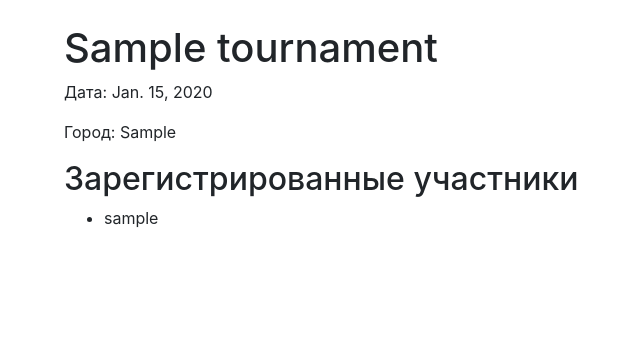
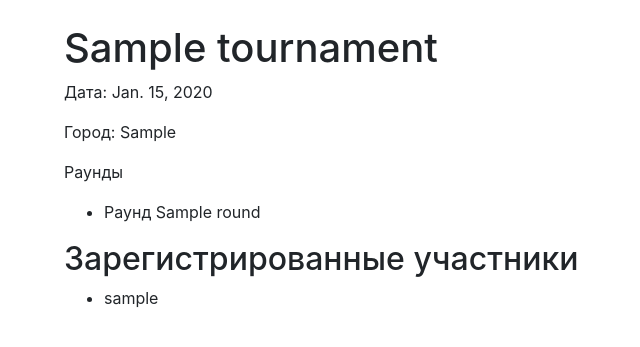
Before and after one commit to Zaskars/django_discgolf, a Django app: page /single_tournament/1 in a window 1280 px wide. Shown: the part 56-403 px from the top of the page, without its empty margins (211-851 px from the left). Run offline with Django 4.2, Linux system fonts and the light colour scheme; a user stored in the database is signed in; tables that the repository leaves empty hold one stand-in row (values such as "Sample post"); some libraries are stand-ins or nearby versions.

Commit message:
rounds list

```diff
--- a/main/templates/single_tournament.html
+++ b/main/templates/single_tournament.html
@@ -11,6 +11,12 @@
     <h1>{{ tournament.name }}</h1>
     <p>Дата: {{ tournament.date }}</p>
     <p>Город: {{ tournament.city }}</p>
+    <p>Раунды</p>
+    <ul>
+        {% for round in rounds %}
+            <li>Раунд {{ round.name }}</li>
+        {% endfor %}
+    </ul>
     {% if user.is_authenticated and not already_registered %}
     <form method="post" action="{% url 'tournament_register' tournament.id %}">
         {% csrf_token %}
--- a/main/views/tournament.py
+++ b/main/views/tournament.py
@@ -49,6 +49,7 @@ class TournamentDetailView(LoginRequiredMixin, DetailView):
         context["registered_players"] = TournamentRegistration.objects.filter(
             tournament=tournament
         ).select_related("player")
+        context["rounds"] = Round.objects.filter(tournament=tournament)
         return context
 
 
```
